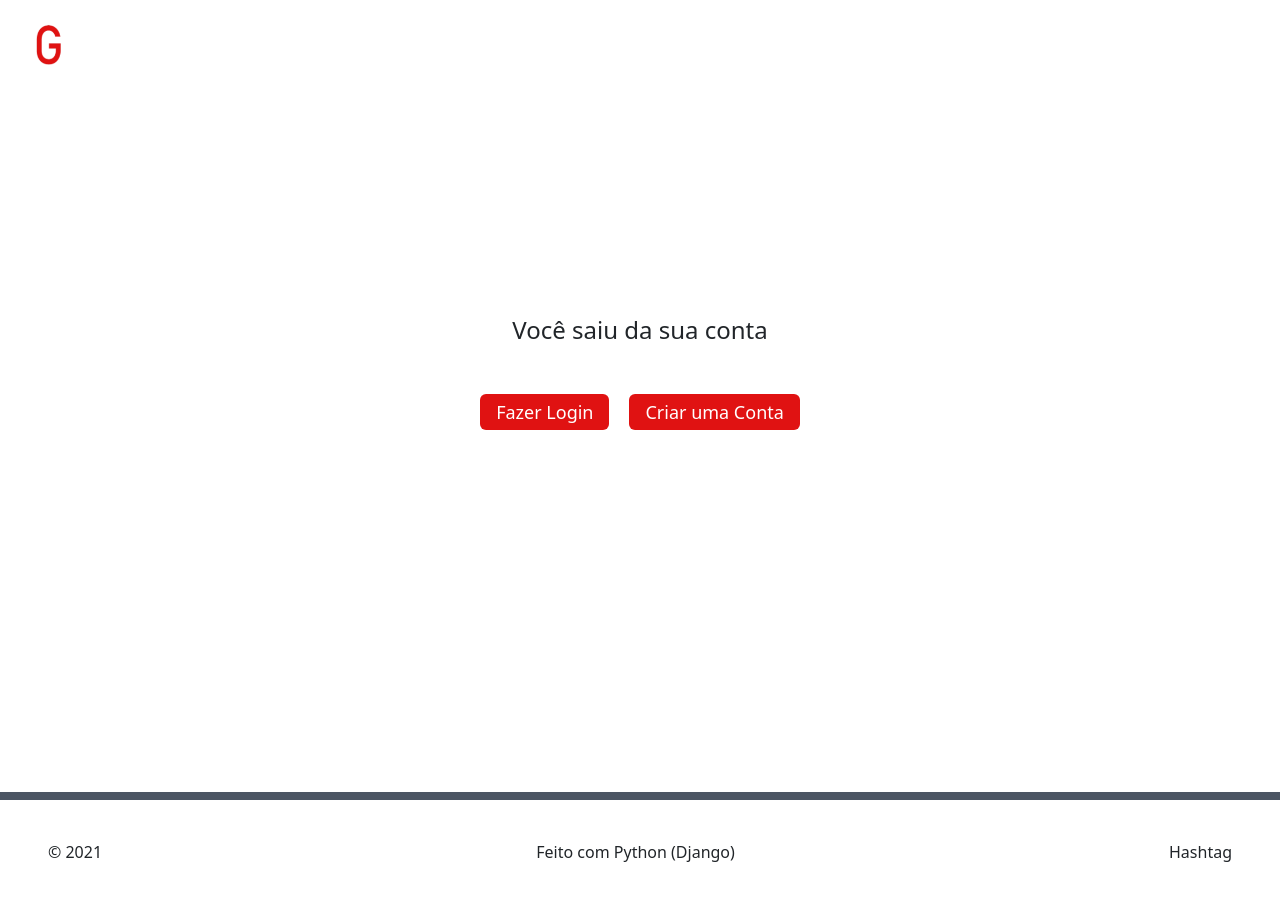
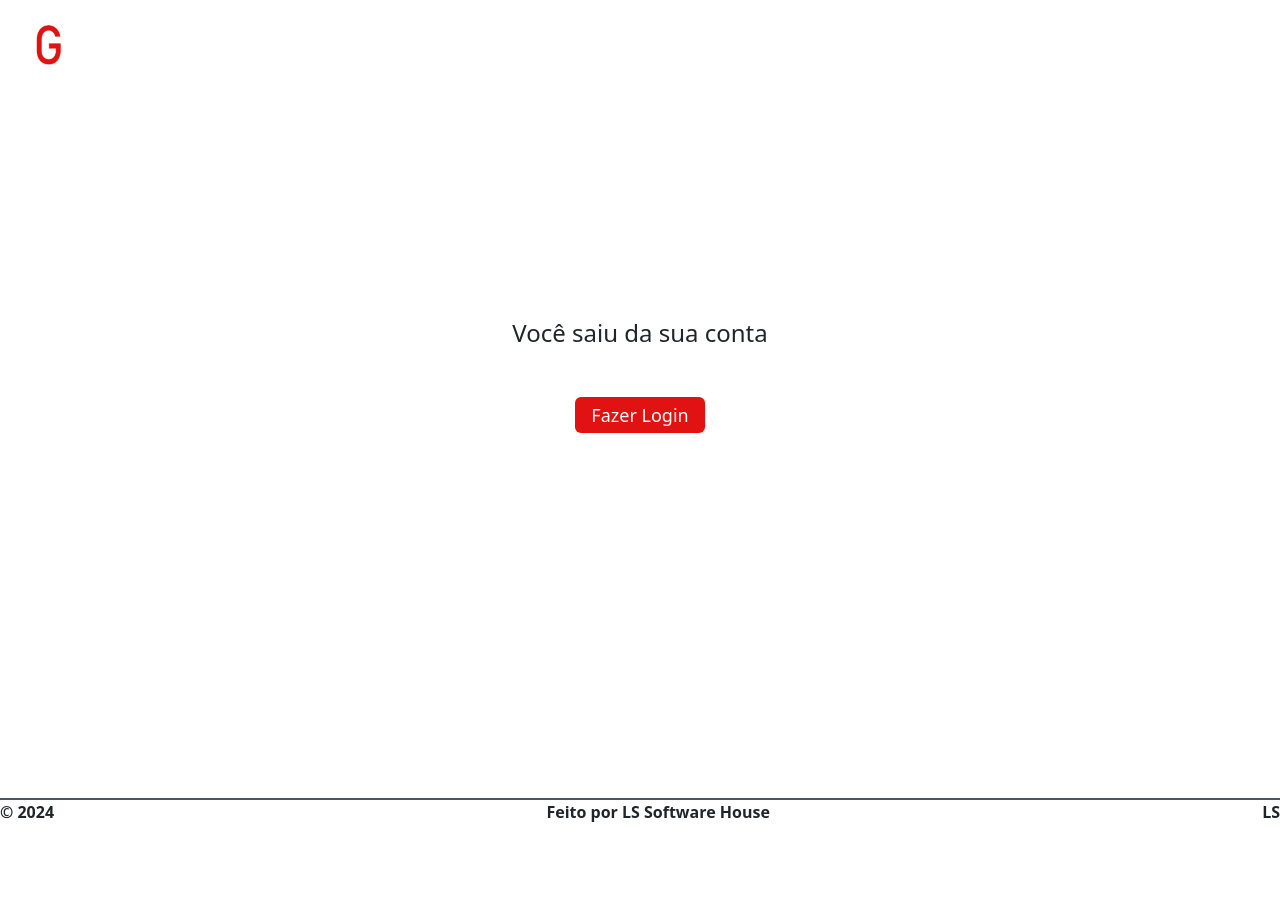
Before and after one commit to luuispaulo/django-gestor, a Django app: template gestao_public/templates/public/logout.html in a window 1280 px wide. After the commit the page ends 822 px from the top, so only its background shows below. Run offline with Django 5.2, Linux system fonts and the light colour scheme; the template is opened without the code that fills it, so the values that code supplies are empty; some libraries are stand-ins or nearby versions.

Commit message:
logout sem criar conta

```diff
--- a/gestao_public/templates/public/logout.html
+++ b/gestao_public/templates/public/logout.html
@@ -8,22 +8,21 @@ logout
 
 {% block content %}
 
-<header class="min-h-screen bg-white bg-opacity-75 showcase border-gray-600 border-b-8 flex justify-center items-center bg-no-repeat"  style="background-image: url('#');">
+<header class="min-h-screen bg-white bg-opacity-0 showcase border-gray-600 border-b-2 flex justify-center items-center bg-no-repeat">
     <div class="z-10 h-full py-32 md:py-0 text-black-100 text-center flex items-center flex-col">
         <h2 class="text-2xl">Você saiu da sua conta</h2>
         <div class="flex flex-nowrap justify-center space-x-5 p-5">
         <a href="{% url 'gestao_public:login' %}"><button class="bg-[#e01212] py-1 px-3 text-white md:text-lg rounded-md">Fazer Login</button></a>
-        <a href="{% url 'gestao_public:criarconta' %}"><button class="bg-[#e01212] py-1 px-3 text-white md:text-lg rounded-md">Criar uma Conta</button></a>
         </div>
     </div>
 </header>
 
-<footer class=" px-5 py-10 ">
+<footer class=" font-semibold ">
     <ul class="flex justify-between items-center">
 
-        <li>&copy; 2021</li>
-        <li> Feito com Python (Django)</li>
-        <li>Hashtag</li>
+        <li>&copy; 2024</li>
+        <li> Feito por LS Software House </li>
+        <li>LS</li>
     </ul>
 </footer>
 {% endblock %}
```
